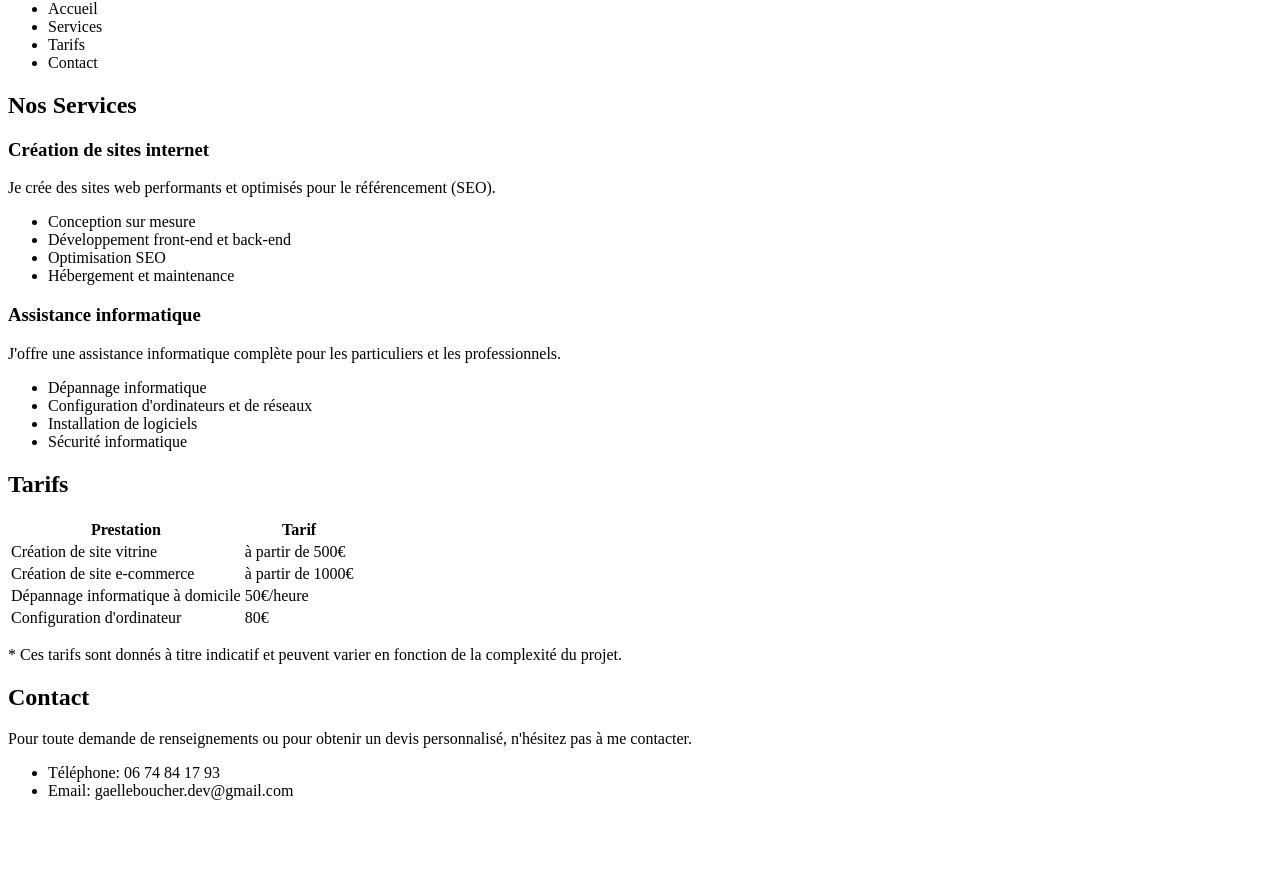
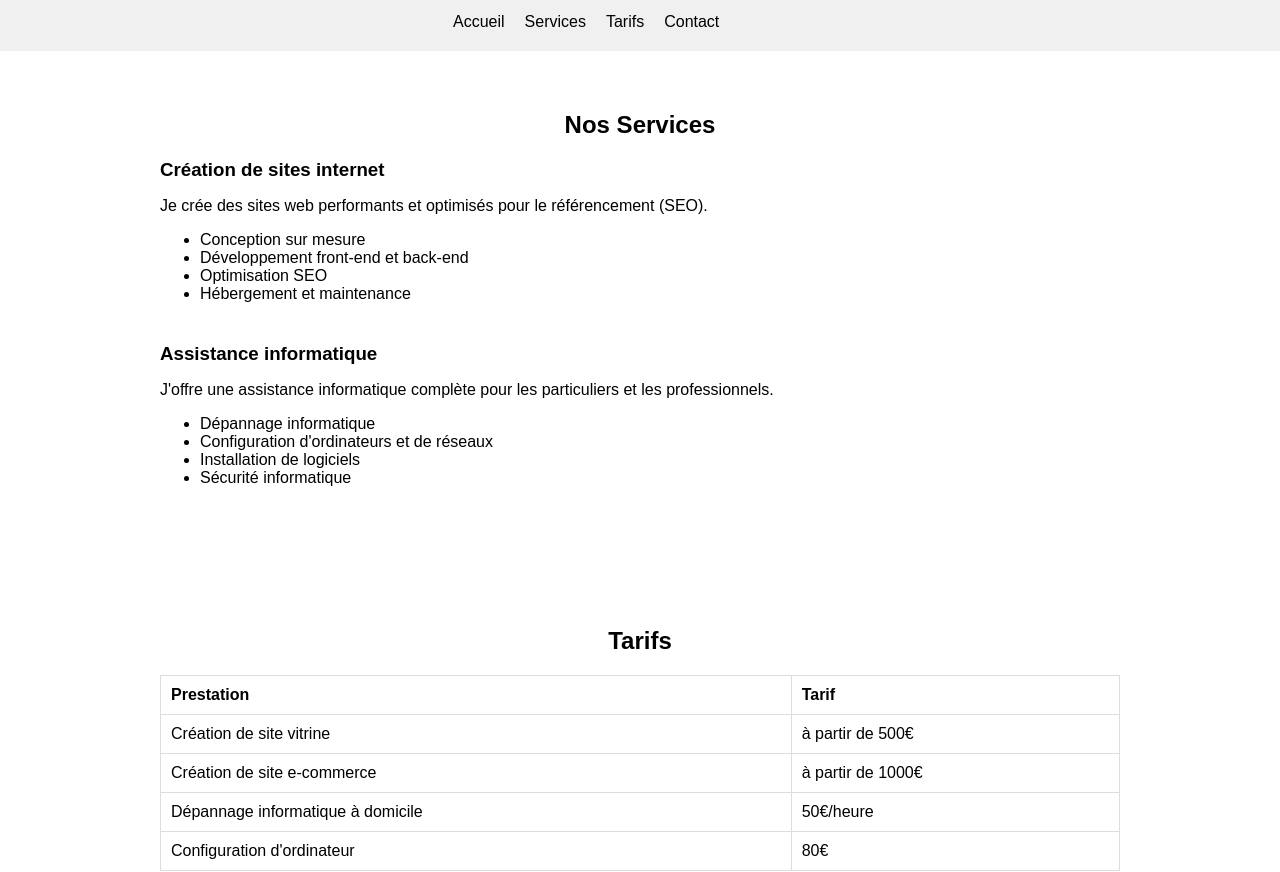
Before and after one commit to GaelleB/gb-webassist, a React (Create React App) app: page / in a window 1280 px wide. Shown: the part 416-1288 px from the top of the page. Before the commit the page ends 1232 px from the top, so only its background shows below. Built offline with nearby package versions, Linux system fonts and the light colour scheme.

Commit message:
import app.css dans index.js, style simple pour app.css, modif navbar compoment

```diff
--- a/src/App.css
+++ b/src/App.css
@@ -1,38 +1,78 @@
-.App {
-  text-align: center;
+/* Général */
+body {
+  font-family: sans-serif;
+  margin: 0;
 }
 
-.App-logo {
-  height: 40vmin;
-  pointer-events: none;
+.container {
+  max-width: 960px;
+  margin: 0 auto;
+  padding: 0 20px;
 }
 
-@media (prefers-reduced-motion: no-preference) {
-  .App-logo {
-    animation: App-logo-spin infinite 20s linear;
-  }
+/* Navbar */
+nav {
+  display: flex;
+  align-items: center;
+  justify-content: space-between;
+  padding: 20px;
+  background-color: #f0f0f0; /* Couleur de fond légère */
 }
 
-.App-header {
-  background-color: #282c34;
-  min-height: 100vh;
-  display: flex;
-  flex-direction: column;
-  align-items: center;
-  justify-content: center;
-  font-size: calc(10px + 2vmin);
-  color: white;
+.navbar-container img { /* Logo */
+  max-height: 80px;
+  margin-right: 20px;
 }
 
-.App-link {
-  color: #61dafb;
+nav ul {
+  list-style: none;
+  margin: 0;
+  padding: 0;
+  display: flex;
 }
 
-@keyframes App-logo-spin {
-  from {
-    transform: rotate(0deg);
-  }
-  to {
-    transform: rotate(360deg);
-  }
+nav li {
+  margin-left: 20px;
 }
+
+/* Sections */
+section {
+  padding: 40px 0;
+}
+
+h2 {
+  text-align: center;
+  margin-bottom: 20px;
+}
+
+/* Services */
+.service {
+  margin-bottom: 40px;
+}
+
+.service h3 {
+  margin-bottom: 10px;
+}
+
+/* Tarifs */
+table {
+  width: 100%;
+  border-collapse: collapse;
+  margin-bottom: 20px;
+}
+
+th, td {
+  border: 1px solid #ddd;
+  padding: 10px;
+  text-align: left;
+}
+
+/* Contact */
+#contact ul {
+  list-style: none;
+  padding: 0;
+}
+
+#contact li {
+  margin-bottom: 10px;
+}
--- a/src/index.css
+++ /dev/null
@@ -1,13 +0,0 @@
-body {
-  margin: 0;
-  font-family: -apple-system, BlinkMacSystemFont, 'Segoe UI', 'Roboto', 'Oxygen',
-    'Ubuntu', 'Cantarell', 'Fira Sans', 'Droid Sans', 'Helvetica Neue',
-    sans-serif;
-  -webkit-font-smoothing: antialiased;
-  -moz-osx-font-smoothing: grayscale;
-}
-
-code {
-  font-family: source-code-pro, Menlo, Monaco, Consolas, 'Courier New',
-    monospace;
-}
--- a/src/index.js
+++ b/src/index.js
@@ -1,6 +1,7 @@
 import React from 'react';
 import ReactDOM from 'react-dom/client';
 import App from './App';
+import './App.css';
 
 const root = ReactDOM.createRoot(document.getElementById('root'));
 
```
Also changed, not shown: src/components/Navbar.js (line endings or trailing spaces).
